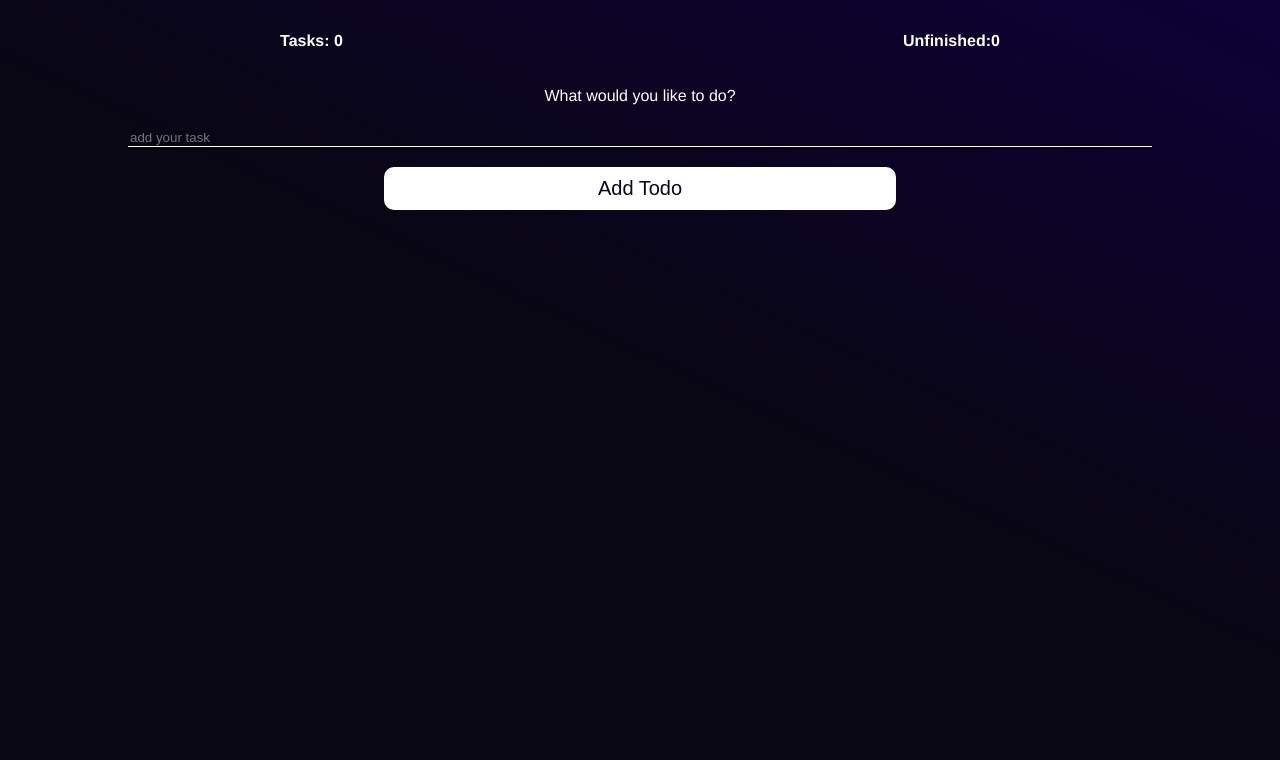
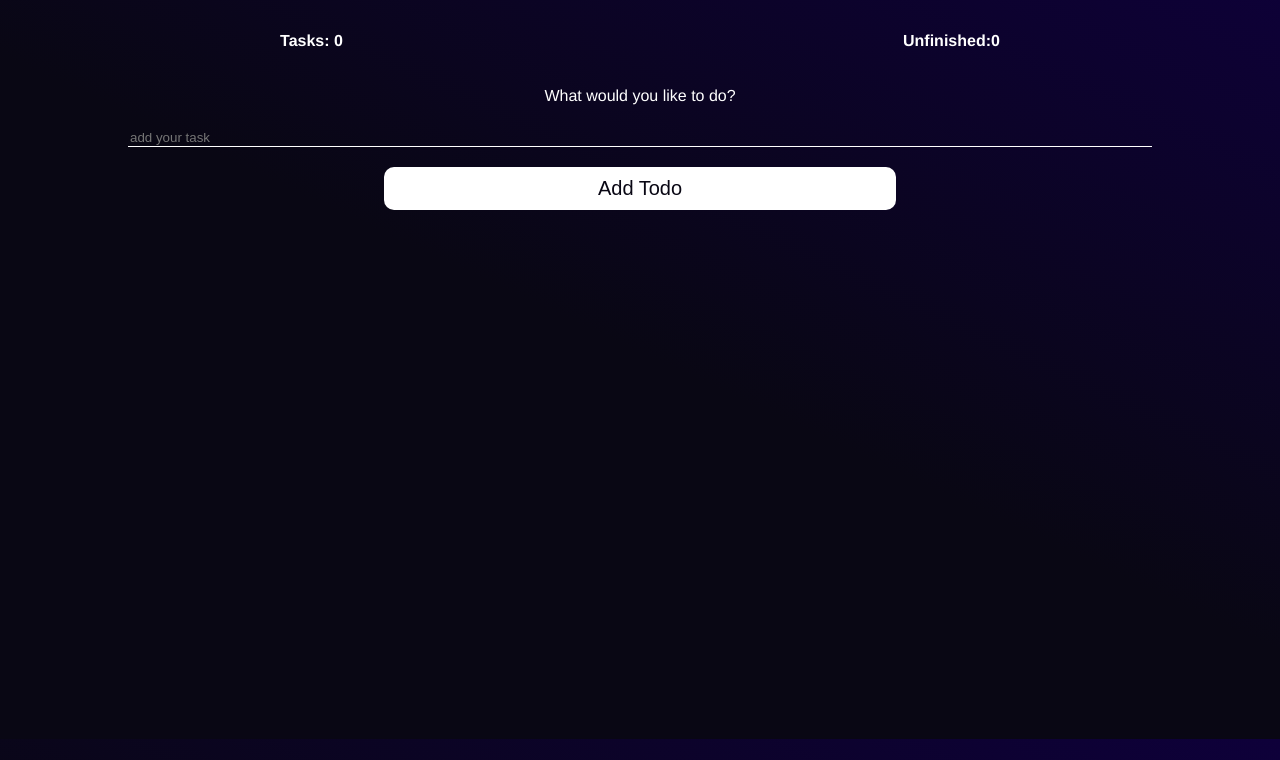
Before and after one commit to clintonhays/cs50-react-todo, a React app in the folder react-todo-list/: page / in a window 1280 px wide. Shown: the part 61-821 px from the top of the page. Built offline with nearby package versions, Linux system fonts and the light colour scheme.

Commit message:
fixed gradiet repeating

```diff
--- a/react-todo-list/scss/base/_base.scss
+++ b/react-todo-list/scss/base/_base.scss
@@ -6,16 +6,24 @@
   box-sizing: border-box;
 }
 
+// HTML
+
+html {
+  height: 100%;
+}
+
 // Body
 
 body {
   margin: 0;
   padding: 0;
-  height: 100vh;
+  height: 100%;
   font-family: Helvetica, Arial, sans-serif;
   font-size: 100%;
   background: rgb(9, 7, 20);
   background: linear-gradient(25deg, rgba(9, 7, 20, 1) 49%, rgb(14, 0, 58) 100%);
+  background-repeat: no-repeat;
+  background-attachment: fixed;
   color: white;
 }
 
```
Also changed, not shown: react-todo-list/src/css/styles.css, 1 other file.
